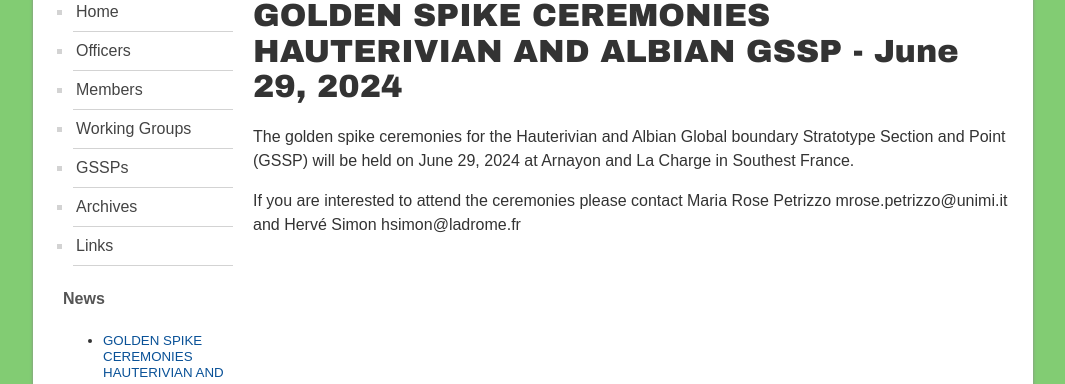
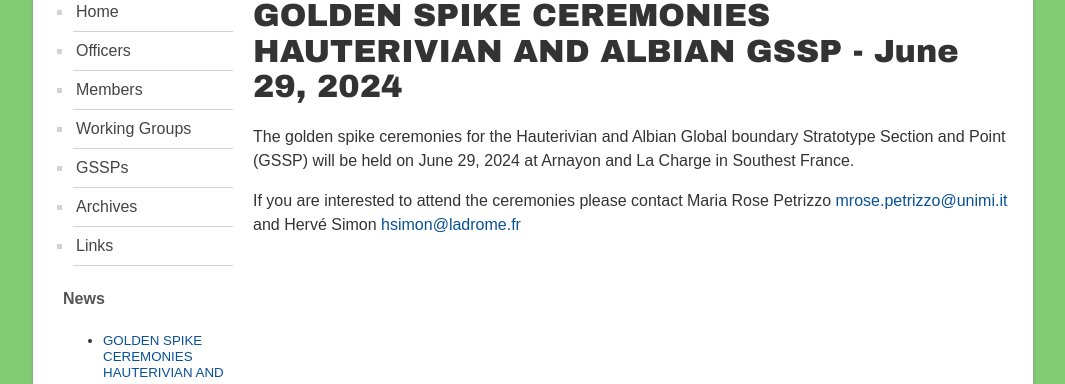
Before and after one commit to i-c-stratigraphy/subcommission-cretaceous, a Jekyll site: the page built from pages/news/hauterivian-albian-ceremonies.md, in a window 1280 px wide. Shown: the part 427-811 px from the top of the page, without its empty margins (107-1172 px from the left). Built offline with Jekyll 4.4.1, drawn with Linux system fonts in a browser that asks for light colours; part of the change alters nothing that is shown.

```diff
--- a/pages/news/hauterivian-albian-ceremonies.md
+++ b/pages/news/hauterivian-albian-ceremonies.md
@@ -7,4 +7,4 @@ permalink:  /news/hauterivian-albian-ceremonies
 
 The golden spike ceremonies for the Hauterivian and Albian Global boundary Stratotype Section and Point (GSSP) will be held on June 29, 2024 at Arnayon and La Charge in Southest France.
 
-If you are interested to attend the ceremonies please contact Maria Rose Petrizzo mrose.petrizzo@unimi.it and Hervé Simon hsimon@ladrome.fr
+If you are interested to attend the ceremonies please contact Maria Rose Petrizzo <mrose.petrizzo@unimi.it> and Hervé Simon <hsimon@ladrome.fr>
```
